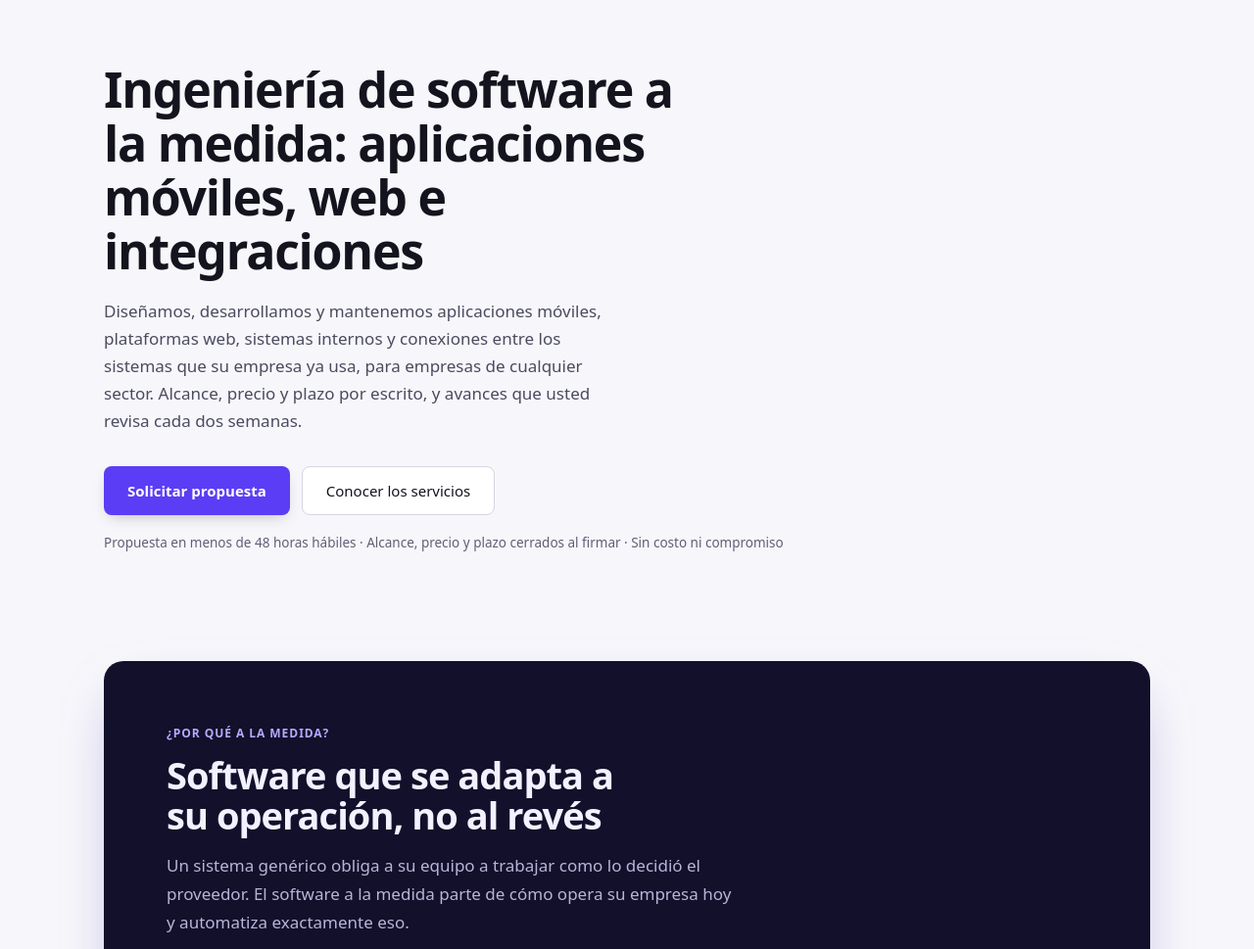
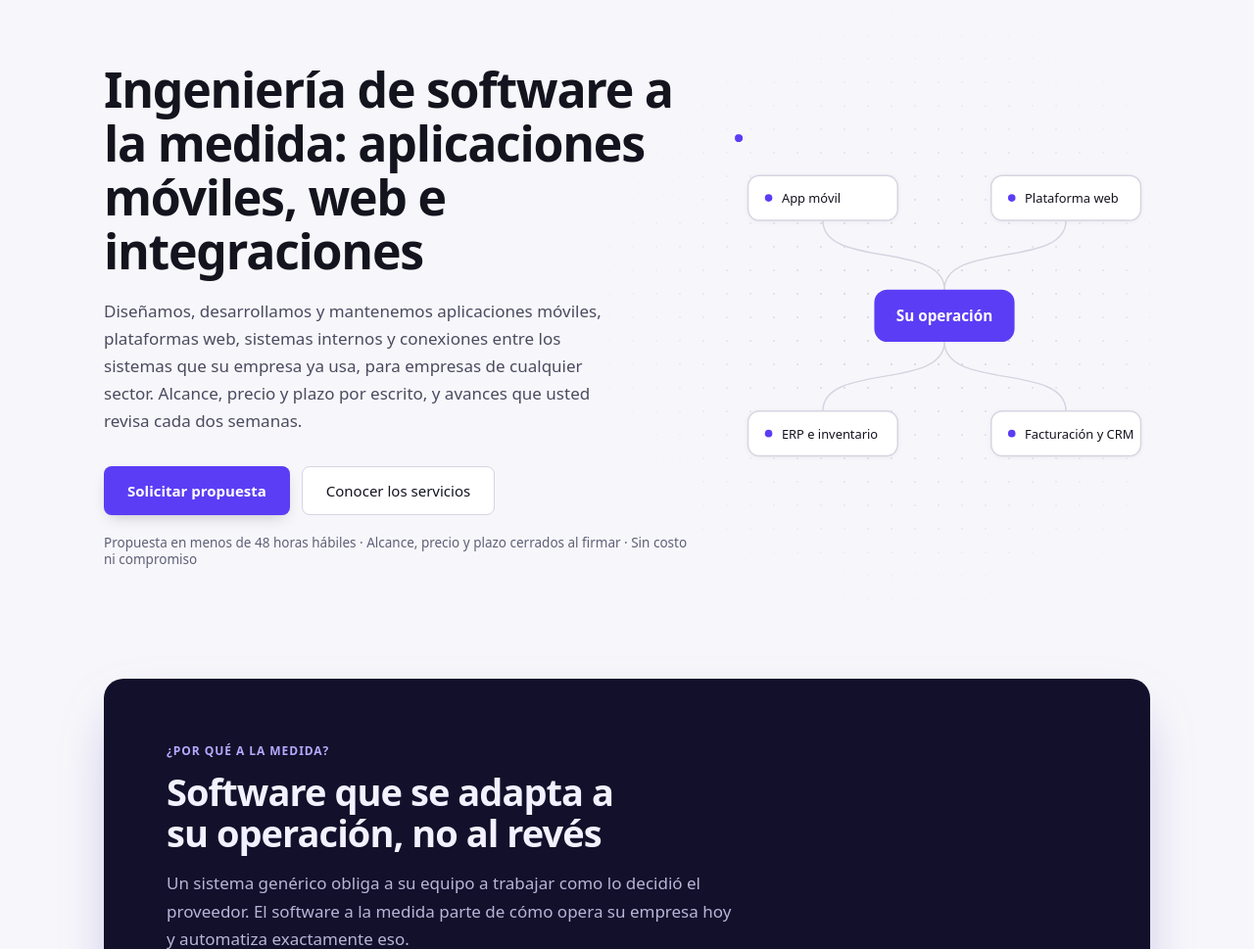
Before and after one commit to MiguelBriseno/masolutions, a PHP site: page / in a window 1280 px wide. Shown: the part 79-1048 px from the top of the page at 98% size. Run offline with PHP 8.4, Linux system fonts and the light colour scheme.

Commit message:
feat(hero): add an animated integration diagram to the desktop hero
The right half of the hero was empty on any desktop viewport. Fill it with
an SVG diagram that draws the lead's own promise — the client's operation
at the centre, the systems a project connects around it — with packets
travelling the links via SMIL animateMotion. Desktop only from 1100px so
the headline keeps its four-line budget and the CTA stays on the fold; a
static, masked dot grid sits behind it for depth.

The packets and pulse are hidden under prefers-reduced-motion rather than
paused, and their begins are negative so no packet ever parks at the SVG
origin before it starts.

Co-Authored-By: Claude Fable 5.1 <noreply@anthropic.com>

```diff
--- a/css/layout/hero.css
+++ b/css/layout/hero.css
@@ -62,3 +62,131 @@
     transform: translateY(var(--space-5));
   }
 }
+
+/* ---- Integration diagram ----
+   Desktop only. Below 1100px the headline already needs the whole column and
+   the call to action sits on the fold budget, so the visual is simply not
+   shown — it is decoration, nothing a visitor needs. The second column is
+   fixed rather than fractional on purpose: at 1366px a 1fr/1fr split left the
+   headline 560px and pushed it to five lines. */
+.hero__visual {
+  display: none;
+}
+
+@media (min-width: 1100px) {
+  .hero {
+    position: relative;
+    isolation: isolate;
+    display: grid;
+    grid-template-columns: minmax(0, 1fr) clamp(340px, 34vw, 420px);
+    align-items: center;
+    gap: var(--space-9);
+  }
+
+  .hero__visual {
+    display: block;
+  }
+
+  /* A quiet dot grid behind the diagram, fading out long before it reaches
+     the headline. Static on purpose: the one thing that moves in the hero is
+     the diagram, and texture behind text should never compete with it. */
+  .hero::before {
+    content: "";
+    position: absolute;
+    inset: 0;
+    z-index: -1;
+    pointer-events: none;
+    background-image: radial-gradient(var(--color-border-strong) 1px, transparent 1.5px);
+    background-size: var(--space-6) var(--space-6);
+    mask-image: radial-gradient(ellipse 34% 52% at 78% 50%, #000 0%, transparent 100%);
+    -webkit-mask-image: radial-gradient(ellipse 34% 52% at 78% 50%, #000 0%, transparent 100%);
+  }
+}
+
+.hero__diagram {
+  display: block;
+  width: 100%;
+  height: auto;
+  overflow: visible;
+}
+
+.hero__link {
+  fill: none;
+  stroke: var(--color-border-strong);
+  stroke-width: 1.5;
+}
+
+.hero__node rect {
+  fill: var(--color-surface);
+  stroke: var(--color-border-strong);
+  stroke-width: 1.5;
+  filter: drop-shadow(var(--shadow-sm));
+}
+
+.hero__node-dot {
+  fill: var(--color-accent);
+}
+
+.hero__label {
+  font-family: var(--font-body);
+  font-size: var(--text-sm);
+  font-weight: 500;
+  fill: var(--color-text);
+  dominant-baseline: central;
+}
+
+.hero__node--core rect {
+  fill: var(--color-primary);
+  stroke: none;
+  filter: drop-shadow(var(--shadow-btn));
+}
+
+.hero__label--core {
+  font-family: var(--font-display);
+  font-size: var(--text-body);
+  font-weight: 600;
+  fill: var(--color-on-primary);
+  text-anchor: middle;
+}
+
+/* The packets and the pulse are the only moving parts, and they exist only
+   when motion is welcome: the still diagram is the resting state, and a dot
+   frozen mid-line would read as a stray mark. SMIL cannot read the media
+   query itself, so the packets are hidden rather than paused. */
+.hero__packet,
+.hero__pulse {
+  display: none;
+}
+
+@media (prefers-reduced-motion: no-preference) {
+  .hero__packet {
+    display: block;
+    fill: var(--color-accent);
+  }
+
+  .hero__pulse {
+    display: block;
+    fill: none;
+    stroke: var(--color-accent);
+    stroke-width: 1.5;
+    transform-box: fill-box;
+    transform-origin: center;
+    animation: hero-pulse 3.6s var(--ease-out) infinite;
+  }
+
+  .hero__visual {
+    animation: hero-rise 620ms var(--ease-out) 200ms backwards;
+  }
+}
+
+@keyframes hero-pulse {
+  from {
+    opacity: 0.5;
+    transform: scale(1);
+  }
+
+  to {
+    opacity: 0;
+    transform: scale(1.35);
+  }
+}
--- a/index.html
+++ b/index.html
@@ -476,6 +476,77 @@
               Propuesta en menos de 48 horas hábiles · Alcance, precio y plazo
               cerrados al firmar · Sin costo ni compromiso
             </p>
+          </div>
+          <!-- Decorative integration diagram, desktop only (see hero.css).
+               It restates the lead's own promise — the client's operation at
+               the centre, the systems a project connects around it — so it
+               is aria-hidden: the text already says it. The packets travel
+               with SMIL <animateMotion> along the same paths the lines are
+               drawn with; the user units are the SVG's own, which is what a
+               CSS offset-path could not guarantee across engines. The
+               staggered begins are negative on purpose: a positive delay
+               leaves the packet parked at the SVG origin until it starts,
+               a stray dot in the top-left corner. -->
+          <div class="hero__visual" aria-hidden="true">
+            <svg
+              class="hero__diagram"
+              viewBox="0 0 440 380"
+              focusable="false"
+            >
+              <path id="hero-link-1" class="hero__link" d="M220,162 C220,110 90,140 90,88" />
+              <path id="hero-link-2" class="hero__link" d="M220,162 C220,110 350,140 350,88" />
+              <path id="hero-link-3" class="hero__link" d="M220,218 C220,270 90,240 90,292" />
+              <path id="hero-link-4" class="hero__link" d="M220,218 C220,270 350,240 350,292" />
+
+              <rect class="hero__pulse" x="145" y="162" width="150" height="56" rx="14" />
+
+              <g class="hero__node">
+                <rect x="10" y="40" width="160" height="48" rx="12" />
+                <circle class="hero__node-dot" cx="32" cy="64" r="4" />
+                <text class="hero__label" x="46" y="64">App móvil</text>
+              </g>
+              <g class="hero__node">
+                <rect x="270" y="40" width="160" height="48" rx="12" />
+                <circle class="hero__node-dot" cx="292" cy="64" r="4" />
+                <text class="hero__label" x="306" y="64">Plataforma web</text>
+              </g>
+              <g class="hero__node">
+                <rect x="10" y="292" width="160" height="48" rx="12" />
+                <circle class="hero__node-dot" cx="32" cy="316" r="4" />
+                <text class="hero__label" x="46" y="316">ERP e inventario</text>
+              </g>
+              <g class="hero__node">
+                <rect x="270" y="292" width="160" height="48" rx="12" />
+                <circle class="hero__node-dot" cx="292" cy="316" r="4" />
+                <text class="hero__label" x="306" y="316">Facturación y CRM</text>
+              </g>
+
+              <g class="hero__node hero__node--core">
+                <rect x="145" y="162" width="150" height="56" rx="14" />
+                <text class="hero__label hero__label--core" x="220" y="190">Su operación</text>
+              </g>
+
+              <circle class="hero__packet" r="4">
+                <animateMotion dur="3.6s" repeatCount="indefinite" begin="0s">
+                  <mpath href="#hero-link-1" />
+                </animateMotion>
+              </circle>
+              <circle class="hero__packet" r="4">
+                <animateMotion dur="3.6s" repeatCount="indefinite" begin="-0.9s" keyPoints="1;0" keyTimes="0;1" calcMode="linear">
+                  <mpath href="#hero-link-2" />
+                </animateMotion>
+              </circle>
+              <circle class="hero__packet" r="4">
+                <animateMotion dur="3.6s" repeatCount="indefinite" begin="-1.8s" keyPoints="1;0" keyTimes="0;1" calcMode="linear">
+                  <mpath href="#hero-link-3" />
+                </animateMotion>
+              </circle>
+              <circle class="hero__packet" r="4">
+                <animateMotion dur="3.6s" repeatCount="indefinite" begin="-2.7s">
+                  <mpath href="#hero-link-4" />
+                </animateMotion>
+              </circle>
+            </svg>
           </div>
         </section>
 
```
Also changed, not shown: CLAUDE.md (+29 -4 lines).
